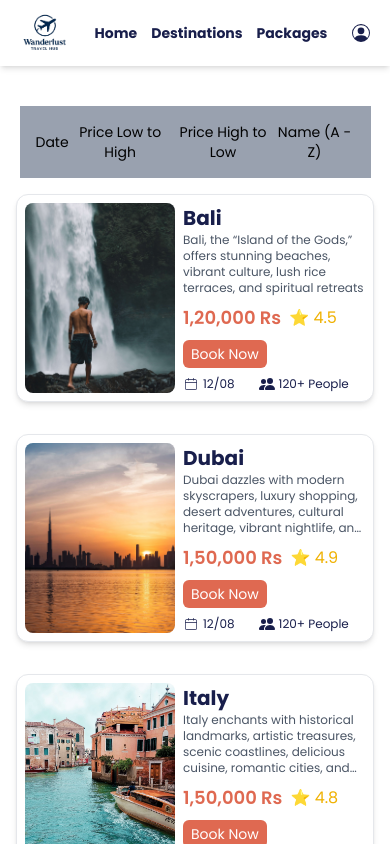
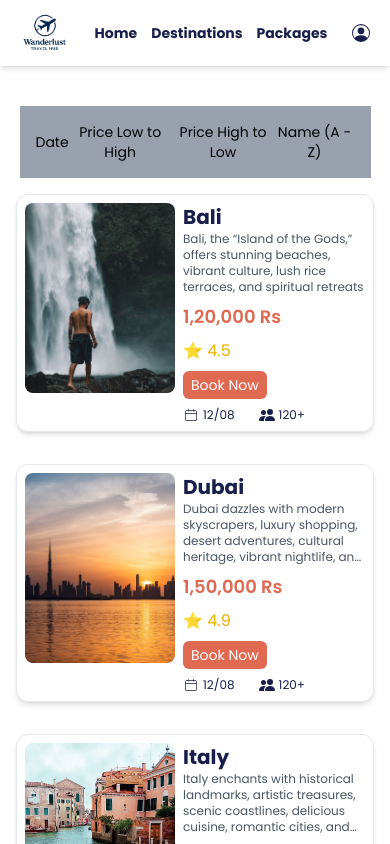
Before and after one commit to gauravavhale/wanderlust_frontend, a Next.js app: page /packages in a window 390 px wide. Shown: the top 844 px of the page. Built offline with nearby package versions, Linux system fonts and the light colour scheme.

Commit message:
Card Changes

```diff
--- a/src/app/packages/page.js
+++ b/src/app/packages/page.js
@@ -31,14 +31,14 @@ const Packages = () => {
                             <div className='text-[#181E4B] flex flex-col justify-center items-start'>
                                 <p className='font-bold text-xl '>{destiny.loc}</p>
                                 <p className=' text-xs md:text-sm text-gray-600 line-clamp-4'>{destiny.text}</p>
-                                <div className="mt-2 flex items-center gap-2">
+                                <div className="mt-2 flex flex-col md:flex-row items-start md:items-center gap-2">
                                     <span className="text-lg font-semibold text-[#DF6951]">{destiny.price} Rs</span>
                                     <span className="text-yellow-500 font-medium">⭐ {destiny.stars}</span>
                                 </div>
                                 <div className='mt-2 flex flex-col md:flex-row items-start space-x-3'>
                                     <Link href={'/'} className='text-sm text-white py-1 px-2 rounded-md bg-[#DF6951]' >Book Now</Link>
                                     <div className='flex flex-row mt-2 md:mt-0'>
-                                    <CiCalendar /><span className='text-xs ml-1 mr-6'>12/08</span><BsFillPeopleFill /><span className='text-xs ml-1'>120+ People</span>
+                                    <CiCalendar /><span className='text-xs ml-1 mr-6'>12/08</span><BsFillPeopleFill /><span className='text-xs ml-1'>120+</span>
                                     </div>
                                 </div>
                             </div>
```
